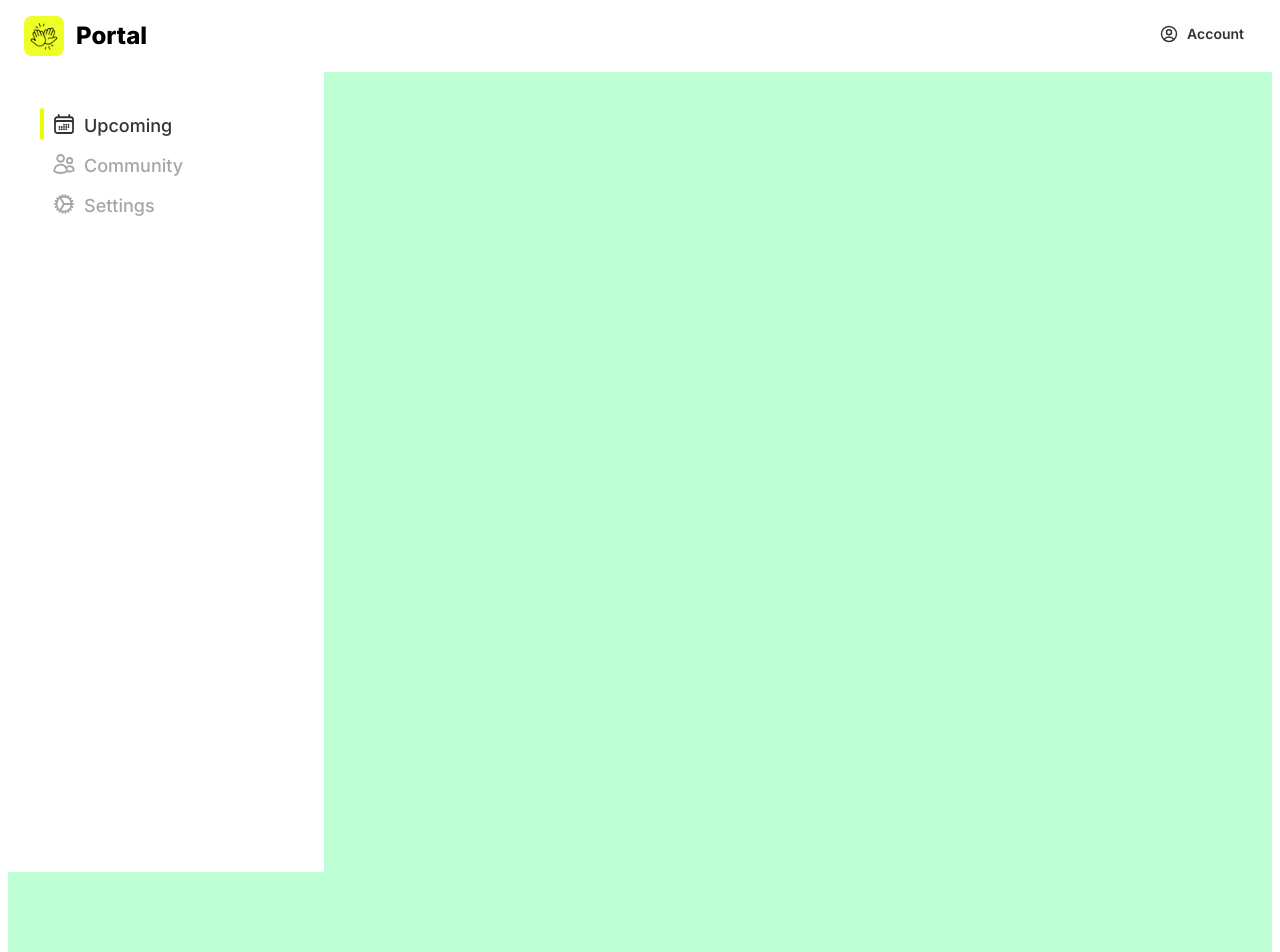
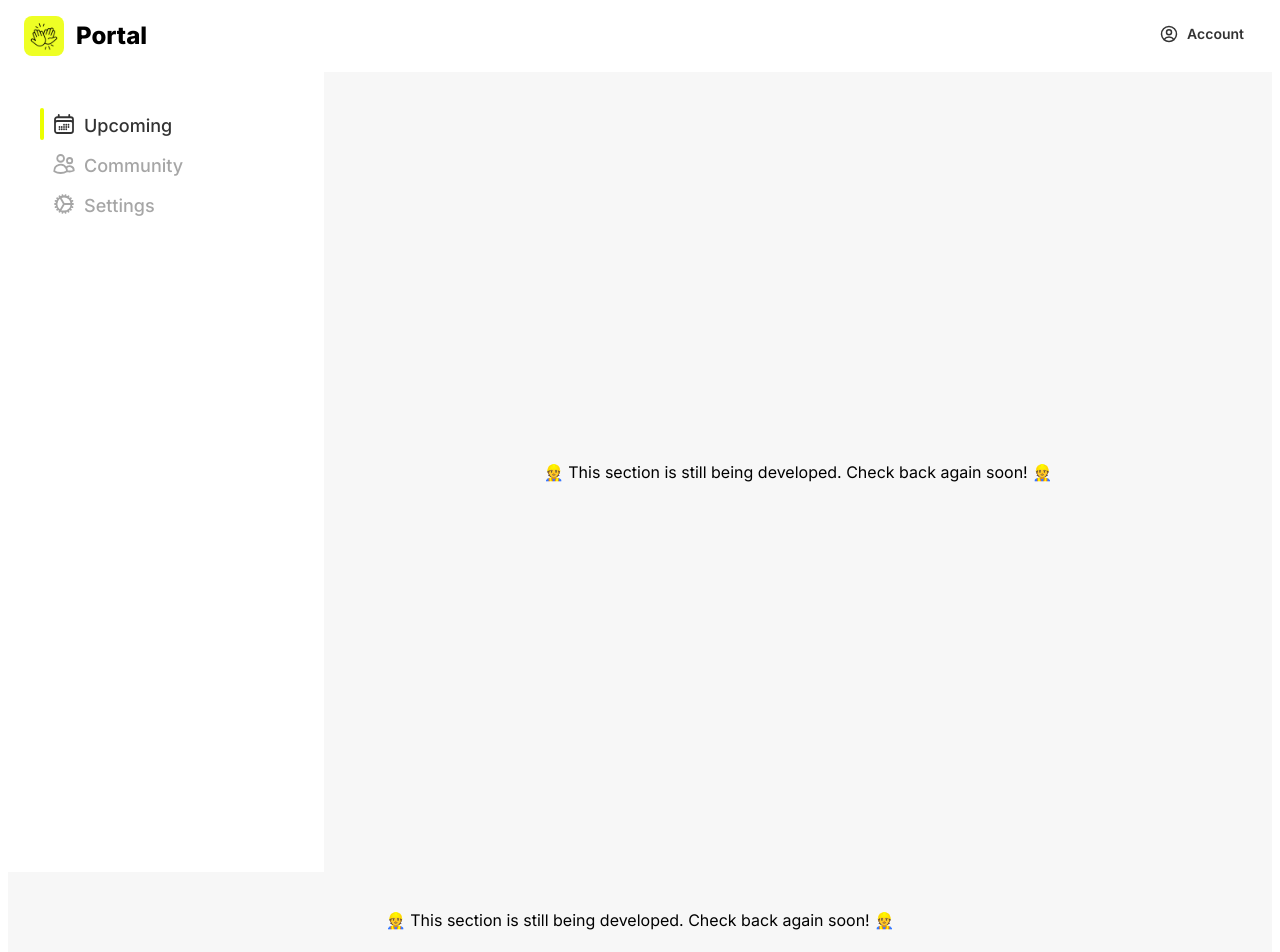
Before and after one commit to manatechdev/hangouts, a React (Create React App) app: page / in a window 1280 px wide. Shown: the top 952 px of the page. Built offline with nearby package versions, Linux system fonts and the light colour scheme.

Commit message:
added under development component for conveinience

```diff
--- a/src/components/Content.tsx
+++ b/src/components/Content.tsx
@@ -1,7 +1,11 @@
-const CONTENT_CLASSES = "bg-hgreen-300 w-3/4";
+import UnderDevelopment from "./UnderDevelopment";
 
 function Content() {
-  return <div className={CONTENT_CLASSES}></div>;
+  return (
+    <div className="w-3/4">
+      <UnderDevelopment />
+    </div>
+  );
 }
 
 export default Content;
--- a/src/components/Footer.tsx
+++ b/src/components/Footer.tsx
@@ -1,7 +1,11 @@
-const FOOTER_CLASSES = "bg-hgreen-300 h-24";
+import UnderDevelopment from "./UnderDevelopment";
 
 function Footer() {
-  return <div className={FOOTER_CLASSES}></div>;
+  return (
+    <div className="h-24">
+      <UnderDevelopment />
+    </div>
+  );
 }
 
 export default Footer;
--- /dev/null
+++ b/src/components/UnderDevelopment.tsx
@@ -0,0 +1,21 @@
+interface UnderDevelopmentProps {
+  message?: string;
+}
+
+function UnderDevelopment({ message }: UnderDevelopmentProps) {
+  return (
+    <div className="flex flex-row items-center justify-center h-full w-100 bg-hgray-100">
+      <div>
+        {message ??
+          "👷 This section is still being developed. Check back again soon! 👷"}
+      </div>
+    </div>
+  );
+}
+
+export default UnderDevelopment;
+
+// const diagonalBackgroundStyle = `background-color: #e5e5f7;
+// opacity: 0.8;
+// background-size: 10px 10px;
+// background-image: repeating-linear-gradient(45deg, #444cf7 0, #444cf7 1px, #e5e5f7 0, #e5e5f7 50%);`;
```
